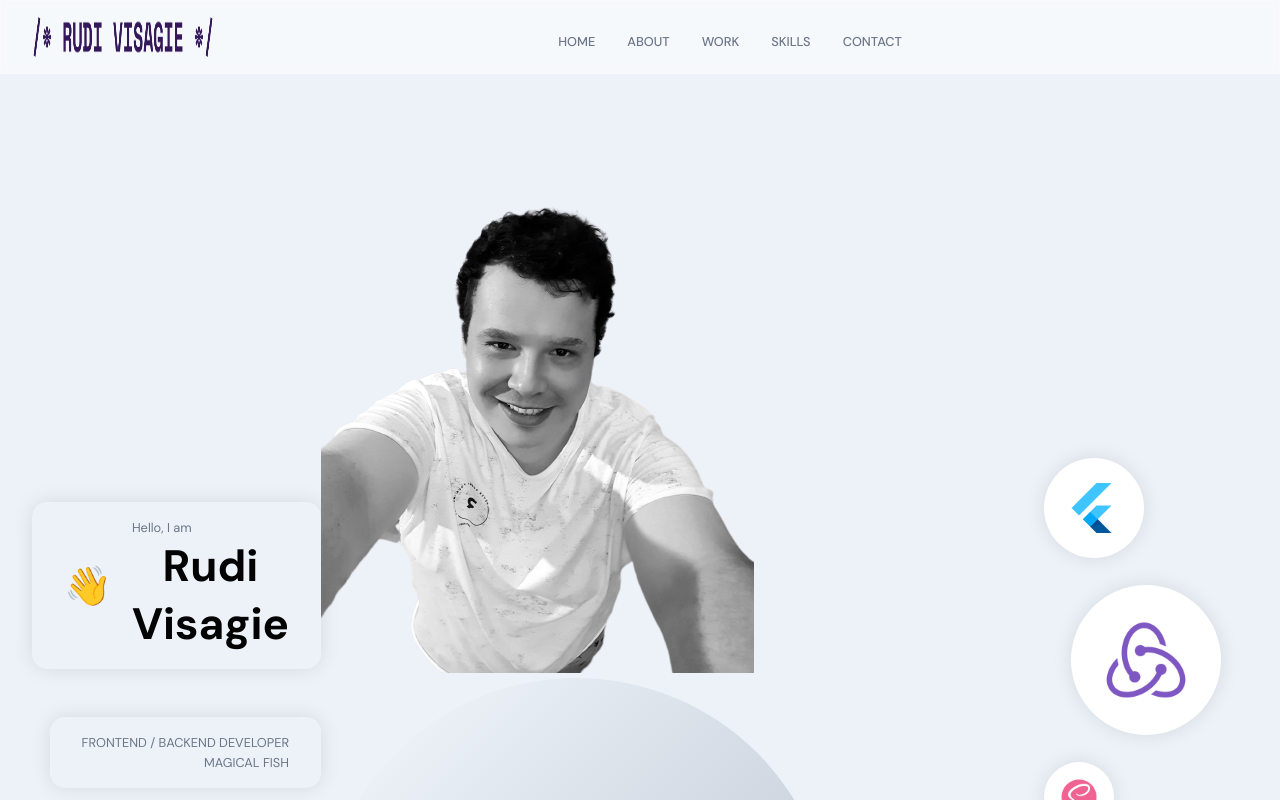
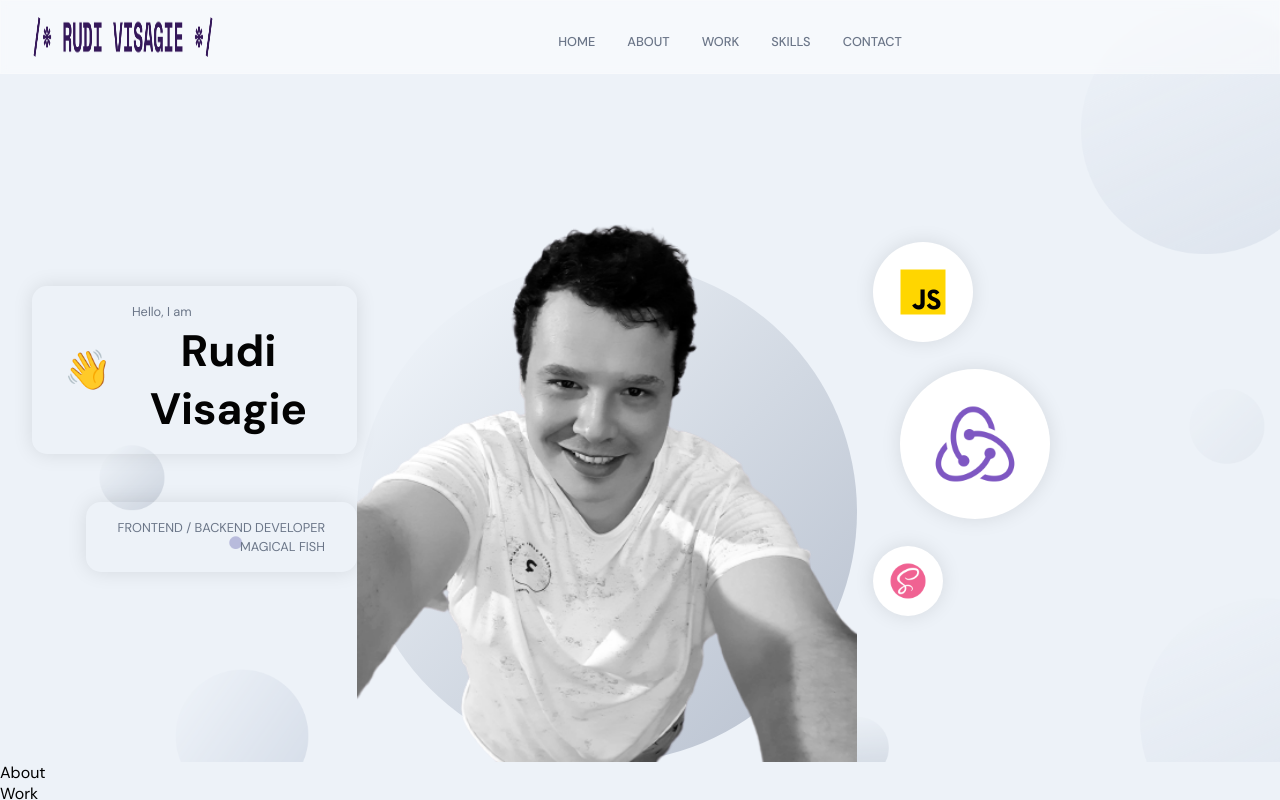
Before and after one commit to MagicFishgit/magicfish.dev-v2, a React (Create React App) app in the folder frontend_react/: page / in a window 1280 px wide. Shown: the top 800 px of the page. Built offline with nearby package versions, Linux system fonts and the light colour scheme; the HTML template or start-up script is replaced by a standard one.

Commit message:
finished initial header styles.

```diff
--- a/frontend_react/src/container/Header/Header.jsx
+++ b/frontend_react/src/container/Header/Header.jsx
@@ -41,7 +41,7 @@ const Header = () => {
       </motion.div>
 
       <motion.div variant={scaleVariants} whileInView={scaleVariants.whileInView} className='app__header-circles'>
-          {[images.flutter, images.redux, images.sass].map((circle, index) => (
+          {[images.javascript, images.redux, images.sass].map((circle, index) => (
             <div className='circle-cmp app__flex' key={`circle-${index}`}>
               <img src={circle} alt="circles" />
             </div>
--- a/frontend_react/src/container/Header/Header.scss
+++ b/frontend_react/src/container/Header/Header.scss
@@ -160,3 +160,33 @@
         }
     }
 }
+
+.app__header-img {
+    flex: 1;
+    height: 100%;
+
+    display: flex;
+    justify-content: flex-end;
+    align-items: flex-end;
+    position: relative;
+
+    img {
+        width: 100%;
+        object-fit: contain;
+        z-index: 1;
+    }
+
+    .overlay_circle{
+        position: absolute;
+        left: 0;  //This might not be needed. Review later.
+        right: 0; //This might not be needed. Review later.
+        bottom: 0; //This might not be needed. Review later.
+        z-index: 0;
+        width: 100%;
+        height: 90;
+    }
+
+    @media screen and (max-width: 1200px) {
+        margin: 2rem 0;
+    }
+}
```
